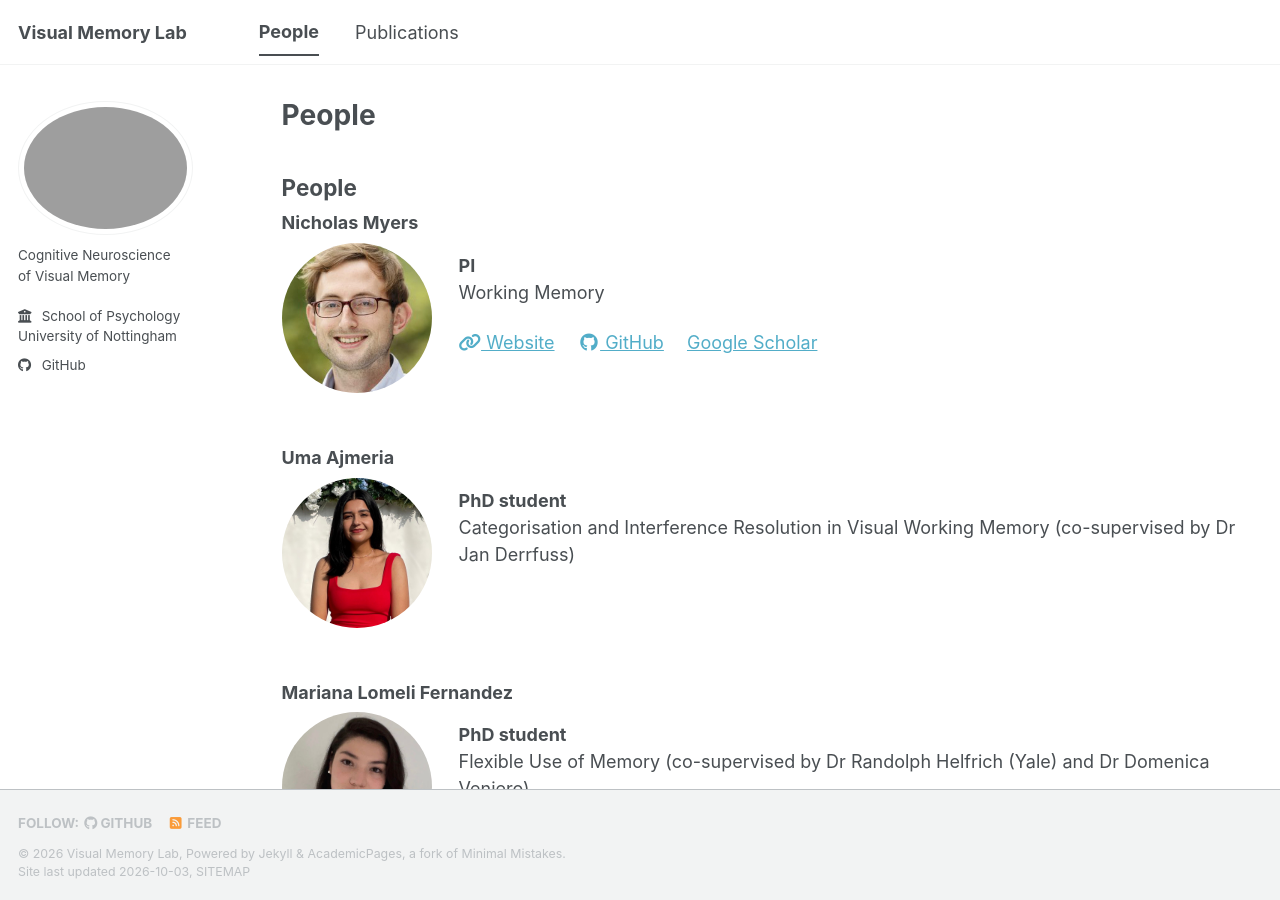
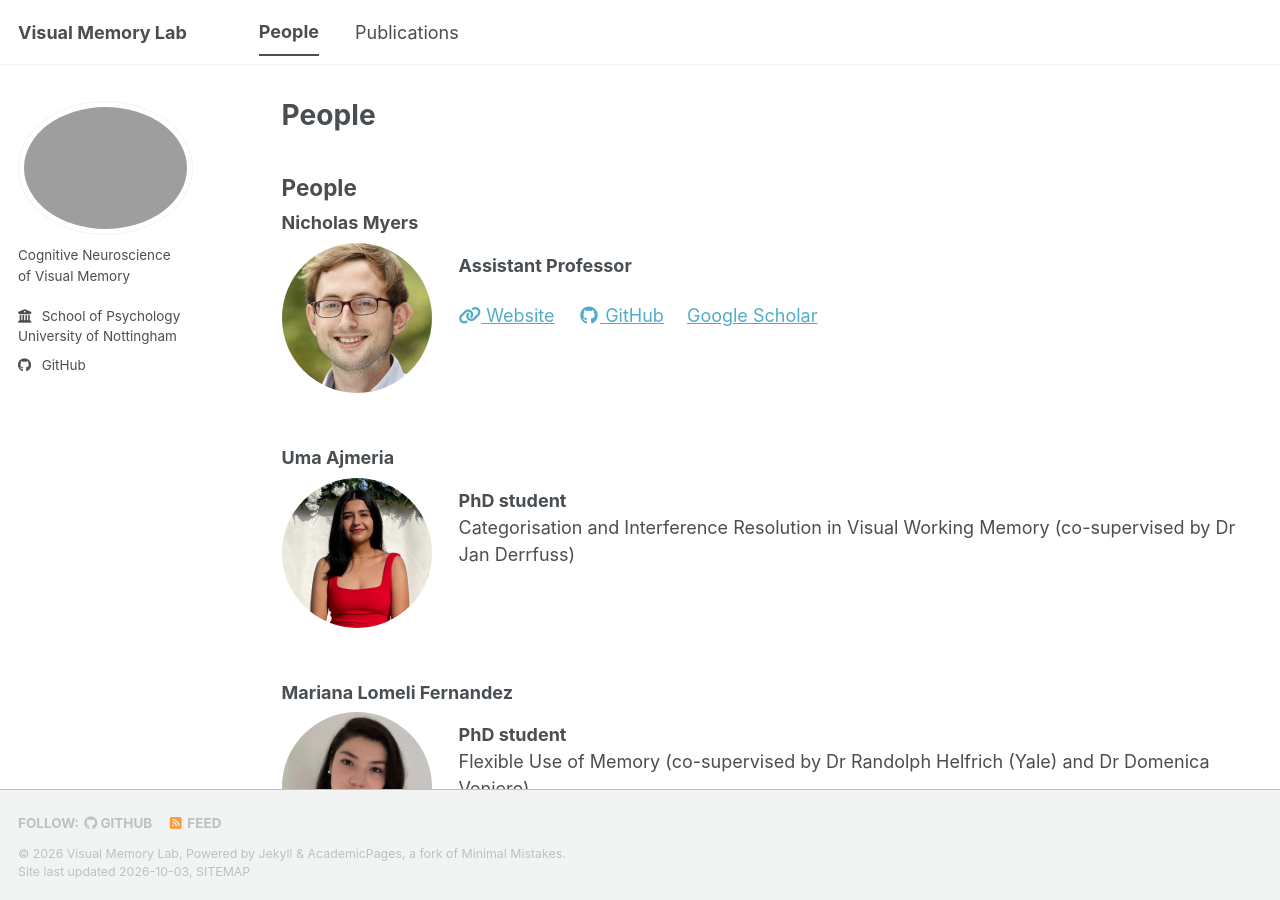
Before and after one commit to visual-memory-lab/visual-memory-lab.github.io, a Jekyll site: the page built from _pages/people.md, in a window 1280 px wide and 900 px high. Built offline with Jekyll 4.4.1, drawn with Linux system fonts in a browser that asks for light colours; a style sheet for code colours, icons or effects is not loaded.

Commit message:
Update role for Nicholas Myers in people.yml

```diff
--- a/_data/people.yml
+++ b/_data/people.yml
@@ -1,7 +1,6 @@
 - name: "Nicholas Myers"
   photo: /images/people/nick.jpg
-  role: PI
-  topic: "Working Memory"
+  role: Assistant Professor
   website: "https://nemyers.github.io"
   github: nemyers
   scholar: "https://scholar.google.com/citations?user=4Ac4HK8AAAAJ"
```
